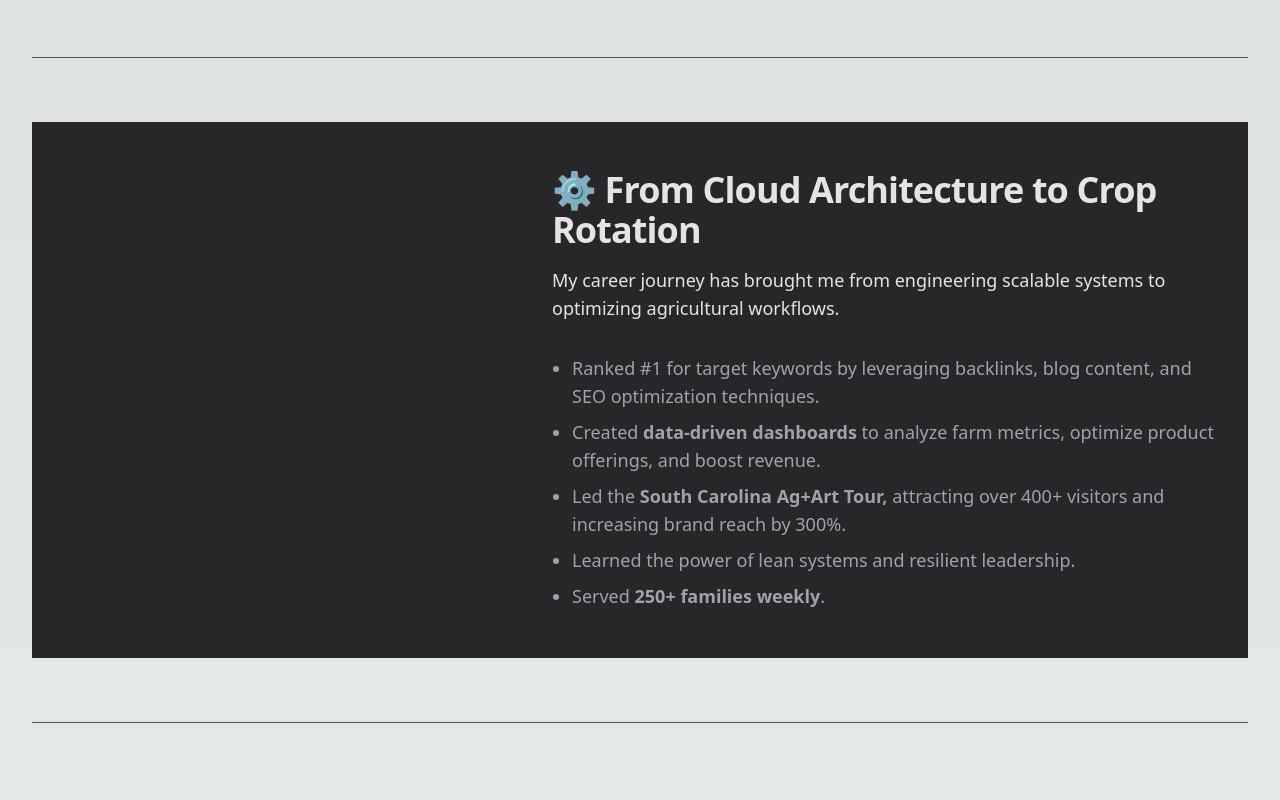
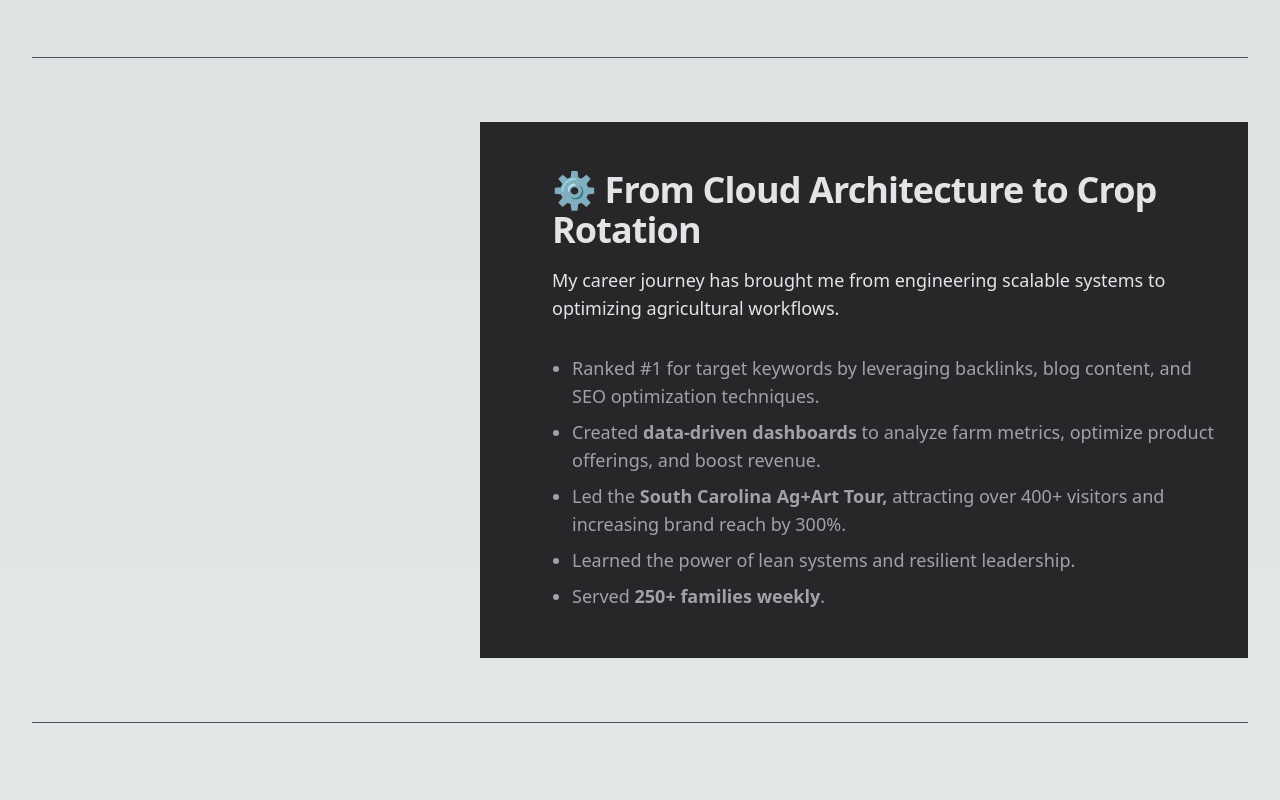
Before and after one commit to john-sprague/code-by-spraguejdev, a React (Vite) app: page /about-me in a window 1280 px wide. Shown: the part 920-1720 px from the top of the page. Built offline with nearby package versions, Linux system fonts and the light colour scheme.

Commit message:
fix: adjust max width of section component

```diff
--- a/src/components/Section.tsx
+++ b/src/components/Section.tsx
@@ -11,8 +11,8 @@ const Section: React.FC<SectionProps> = ({ title, subtitle, children, isDarkMode
   return (
     <>
     <div
-      className={`relative py-12 w-full animate-fade-in ${
-        isDarkMode ? "text-zinc-100" : "bg-zinc-800 text-zinc-200 w-2/3 ml-auto"
+      className={`relative py-12 w-full animate-fade-in max-w-3xl ${
+        isDarkMode ? "text-zinc-100" : "bg-zinc-800 text-zinc-200 ml-auto"
       }`}
     >
       <div
```
